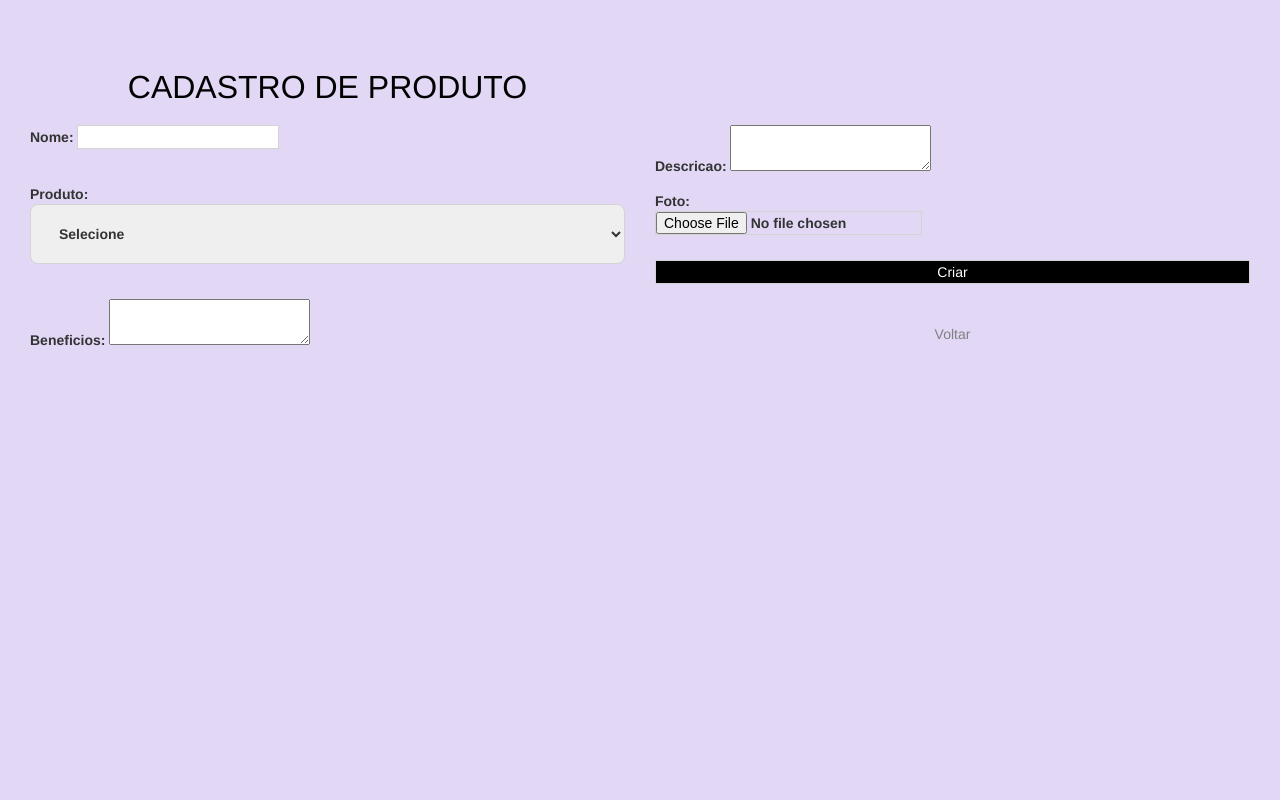
After one commit to jhennymatias/espumadalua, a PHP site: page /pages/new-product/index.php in a window 1280 px wide. The commit adds this page. Run offline with PHP 8.4, Linux system fonts and the light colour scheme.

Commit message:
cadastro e login atualizações

```diff
--- a/src/pages/home/index.php
+++ b/src/pages/home/index.php
@@ -67,11 +67,11 @@
                     </label>
                     <label>
                         Email:
-                        <input type="email" required>
+                        <input type="email" placeholder="email@email.com" required>
                     </label>
                     <label>
                         Telefone
-                        <input type="text">
+                        <input type="text" placeholder="(99) 99999-9999">
                     </label>
                     <label>
                         Mensagem:
--- /dev/null
+++ b/src/pages/new-product/index.php
@@ -0,0 +1,55 @@
+<!DOCTYPE html>
+<html lang="pt-br">
+    <head>
+        <meta charset="utf-8"/>
+        <title>Espuma da Lua</title>
+        <link rel="stylesheet" href="https://maxcdn.bootstrapcdn.com/bootstrap/3.4.1/css/bootstrap.min.css">
+        <link rel="stylesheet" href="styles.css">
+        <link rel="stylesheet" href="../../../global.css">
+        <script src="https://ajax.googleapis.com/ajax/libs/jquery/3.5.1/jquery.min.js"></script>
+        <script src="https://maxcdn.bootstrapcdn.com/bootstrap/3.4.1/js/bootstrap.min.js"></script>
+    </head>
+    <body>
+        <div class="container-cadastro-produto">
+            <div class="forms">
+                <form>
+                <div class="coluna_1">
+                    <h1>CADASTRO DE PRODUTO</h1>
+                    <label>
+                        Nome:
+                        <input type="text" required>
+                    </label>
+                    <label> Produto:
+                        <select value="1">
+                            <option value="">Selecione</option>
+                            <option value="Oleo">Oleo</option>
+                            <option value="Hidratante">Hidratante</option>
+                            <option value="Sabonete">Sabonete</option>
+                        </select>
+                    </label>
+                    <label>
+                        Beneficios:
+                        <textarea type="text" required></textarea>
+                    </label>
+                </div>
+                <div class="coluna_2">
+                    <label>
+                        Descricao:
+                        <textarea type="text" required></textarea>
+                    </label>
+                    <label>
+                        Foto:
+                        <input type="file" required>
+                    </label>
+                    <input type="submit" value="Criar" class="btn-criar"/>
+                    <div class="links">
+                        <a href="../produtos/index.php">Voltar</a>
+                    </div>
+                </div>
+                </form>
+            </div>
+
+        </div>
+
+    </body>
+</html>
--- /dev/null
+++ b/src/pages/new-product/styles.css
@@ -0,0 +1,93 @@
+.body{
+    width:100vw;
+    height: 100vh;
+    display: flex;
+    flex-direction: column;
+    margin-left: 0;
+    margin-right: 0;
+
+}
+
+.container-cadastro-produto{
+    width: 100vw;
+    height: 100%;
+    display: flex;
+    flex-direction: row;
+    align-items: center;
+    background-color: #E2D8F6;
+}
+
+.container-cadastro-produto .forms{
+    background-color: #E2D8F6;
+    height: 100vh;
+    width: 100%;
+    margin-right: 0;
+    margin-left: 3rem;
+    margin-right: 3rem;
+}
+
+.container-cadastro-produto .forms h1{
+    color: black;
+    display:flex;
+    justify-content: center;
+    font-size: 3.2rem;
+}
+
+.container-cadastro-produto .forms form{
+    display: flex;
+    justify-content: space-between;
+    margin-top: 5rem;
+}
+
+.container-cadastro-produto .forms form .coluna_1{
+    flex-direction: column;
+    display: flex;
+    width: 100%;
+    margin-right:3rem ;
+}
+
+.container-cadastro-produto .forms form .coluna_2{
+    flex-direction: column;
+    width: 100%;
+    display: flex;
+    margin-top: 6.5rem;
+}
+
+.container-cadastro-produto .forms form input, .container-cadastro-produto .forms form select{
+    margin-bottom: 2rem;
+}
+
+.container-cadastro-produto .forms form .btn-criar{
+    background-color: black;
+    color: white;
+}
+
+.container-cadastro-produto .forms form .btn-criar:hover{
+    background-color: rgb(51, 50, 50);
+}
+
+.container-cadastro-produto .forms form select{
+    width: 100%;
+    height: 60px;
+    color: #333;
+    border: 1px solid #dcdce6;
+    border-radius: 8px;
+    padding: 0 24px;
+    border: 1.5px solid lightgray;
+}
+
+.container-cadastro-produto .forms form .links a{
+    margin-top: 2rem;
+    color: gray;
+    display: flex;
+    justify-content:center;
+    font-weight: 0;
+    font-size: 1.4rem;
+}
+
+.container-cadastro-produto .forms form input{
+    border: 1.5px solid lightgray;
+}
+.container-cadastro-produto .forms form label{
+    margin-top: 1rem;
+}
```
Also changed, not shown: src/pages/create/index.php (+26 -8 lines), src/pages/home/styles.css (+11 -0 lines), src/pages/login/index.php (+11 -1 lines), src/pages/login/styles.css (+12 -1 lines), src/php/cadastro.php (added, +31 -0 lines), src/php/login.php (+34 -3 lines), src/services/connection.php (added, +20 -0 lines).
